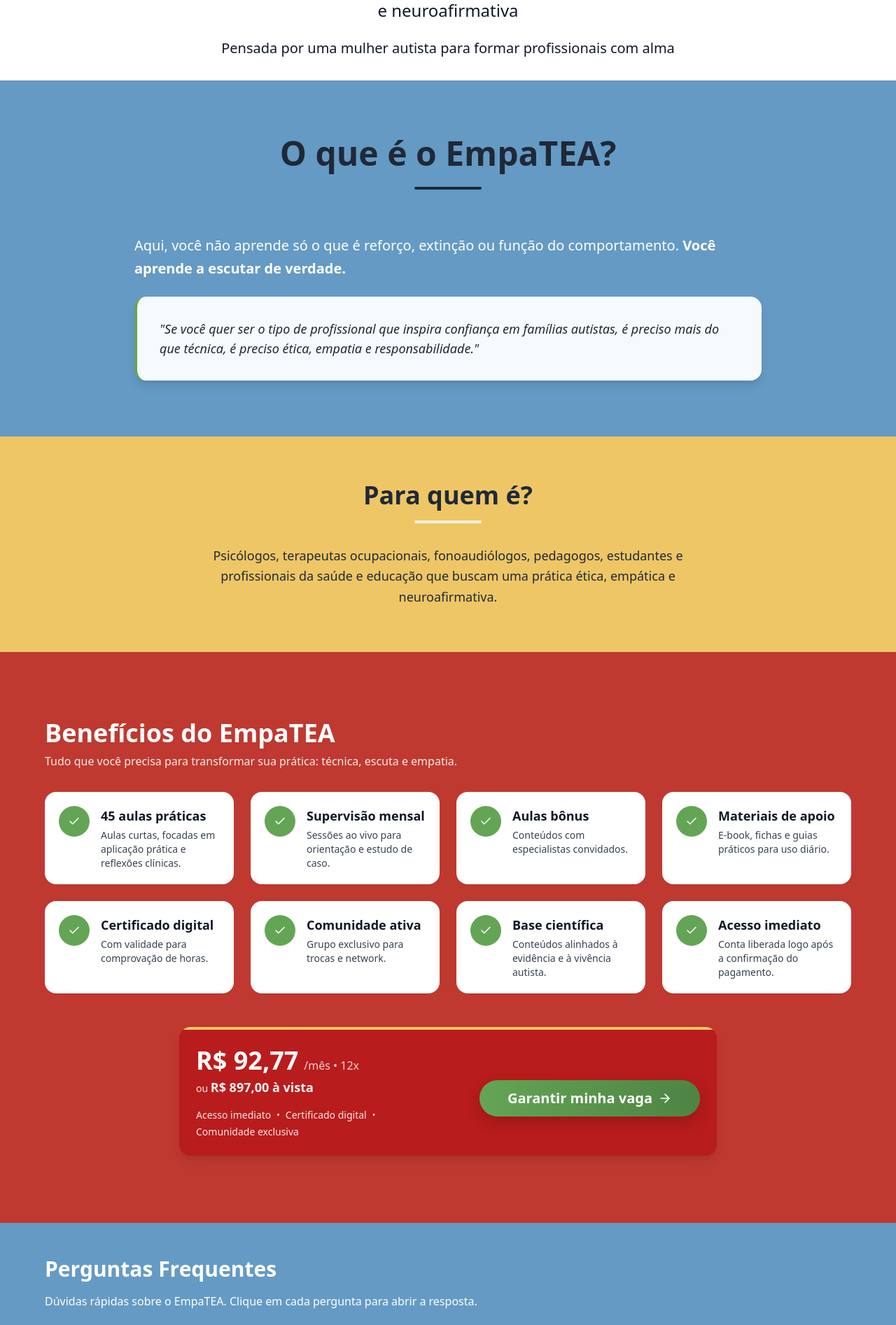
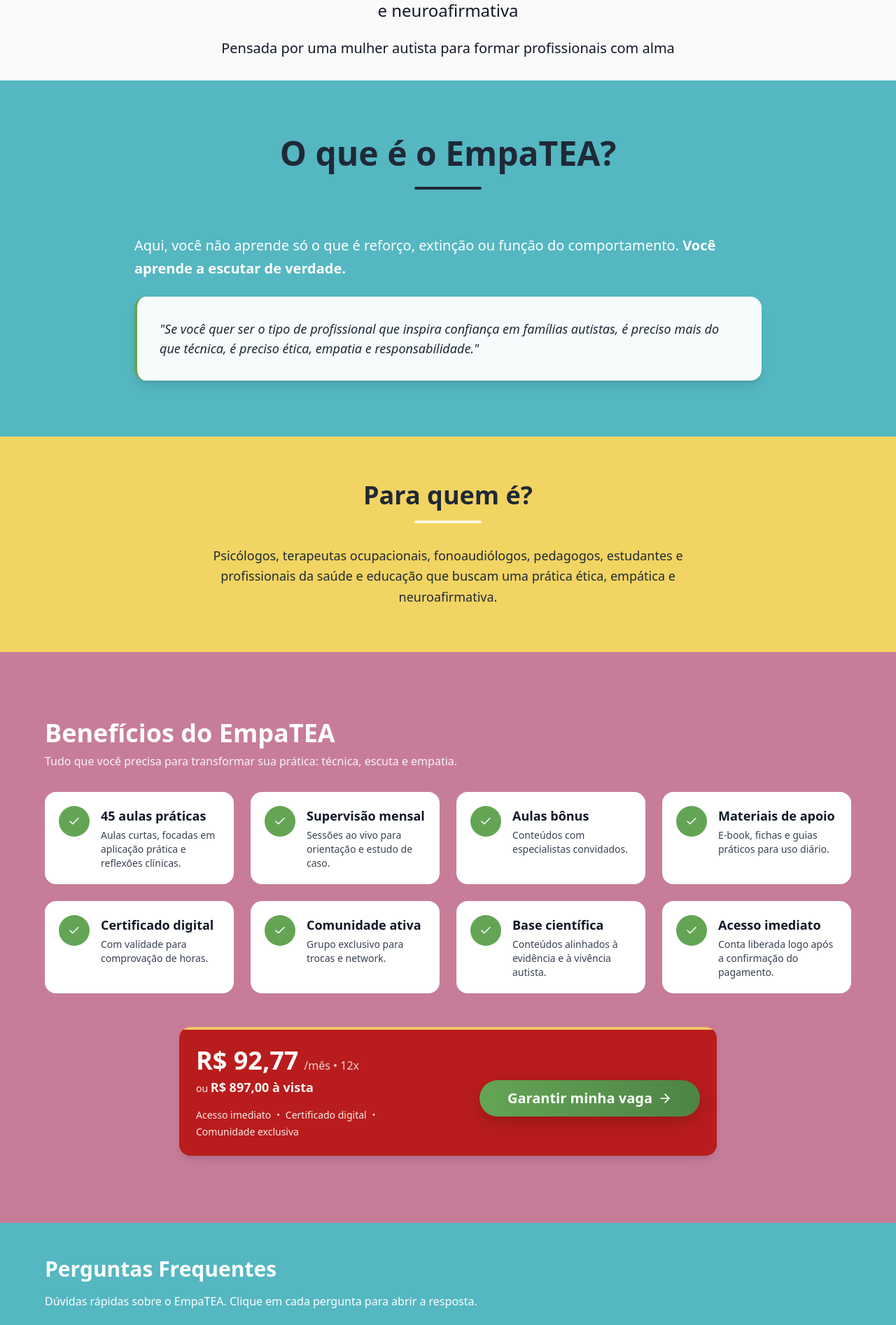
Before and after one commit to kainamf/psilarafrasson, a React (Create React App) app: page /empatea in a window 1280 px wide. Shown: the part 307-2201 px from the top of the page at 70% size. Built offline with nearby package versions, Linux system fonts and the light colour scheme.

Commit message:
fix: update section background colors in Empatea component for consistency

```diff
--- a/src/views/Empatea.tsx
+++ b/src/views/Empatea.tsx
@@ -18,27 +18,27 @@ function Empatea() {
         <div className="min-h-screen bg-white">
             <Navbar />
             {/* Hero - WHITE */}
-            <section className="relative bg-empatea-white py-8 px-4">
+            <section className="relative bg-background py-8 px-4">
                 <EmpateaHero />
             </section>
 
             {/* WhatIs - AZUL */}
-            <section className="py-20 px-4 bg-empatea-blue">
+            <section className="py-20 px-4 bg-primary-500">
                 <EmpateaWhatIs />
             </section>
 
             {/* Who - AMARELO */}
-            <section className="py-16 px-4 bg-empatea-yellow">
+            <section className="py-16 px-4 bg-tertiary-500">
                 <EmpateaWho />
             </section>
 
-            {/* Benefits - VERMELHO */}
-            <section className="py-12 px-4 bg-empatea-red">
+            {/* Benefits - ROSA */}
+            <section className="py-12 px-4 bg-secondary-900">
                 <EmpateaBenefits />
             </section>
 
             {/* FAQ - AZUL (continuação da ordem) */}
-            <section className="py-12 px-4 bg-empatea-blue">
+            <section className="py-12 px-4 bg-primary-500">
                 <EmpateaFAQ />
             </section>
 
```
